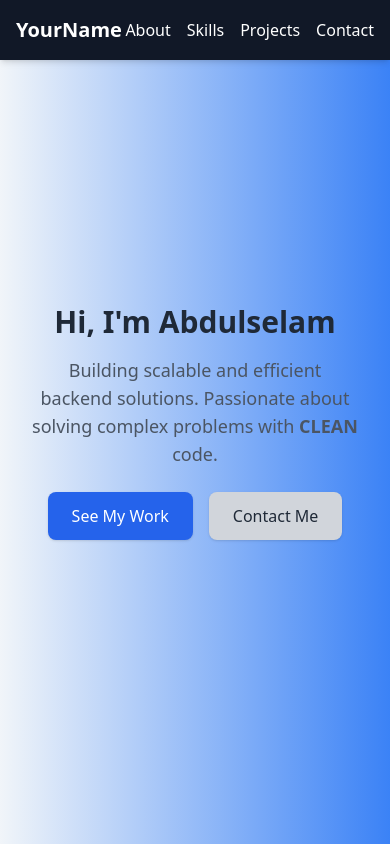
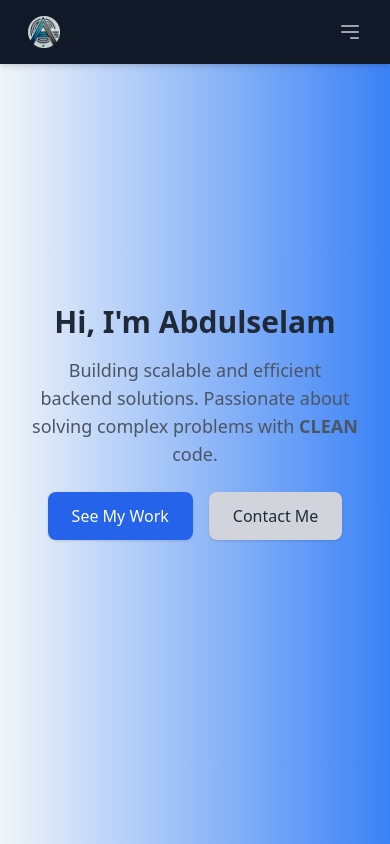
Before and after one commit to AbdulselamAbdurehman/Portfolio, a Next.js app: page / in a window 390 px wide. Shown: the top 844 px of the page. Built offline with nearby package versions, Linux system fonts and the light colour scheme.

Commit message:
Fix header bug medium screen

```diff
--- a/app/components/Header.tsx
+++ b/app/components/Header.tsx
@@ -5,6 +5,7 @@ import { useState, useEffect } from "react";
 const Header = () => {
   const [showHeader, setShowHeader] = useState(true);
   const [prevScrollY, setPrevScrollY] = useState(0);
+  const [isMenuOpen, setIsMenuOpen] = useState(false);
 
   useEffect(() => {
     const handleScroll = () => {
@@ -13,6 +14,7 @@ const Header = () => {
         setShowHeader(true);
       } else {
         setShowHeader(false);
+        isMenuOpen && setIsMenuOpen(false);
       }
       setPrevScrollY(currentScrollY);
     };
@@ -23,25 +25,57 @@ const Header = () => {
 
   return (
     <header
-      className={`fixed top-0 left-0 w-full bg-gray-900 text-white p-4 shadow-md transition-transform ${
+      className={`fixed top-0 left-0 w-full bg-gray-900 text-white p-4 shadow-md transition-transform z-50 ${
         showHeader ? "translate-y-0" : "-translate-y-full"
       }`}
     >
-      <div className="max-w-6xl mx-auto flex justify-between items-center">
-        <a href="#home" className="text-xl font-bold">
-          YourName
+      <div className="flex justify-between items-center mx-3 md:mx-9 lg:mx-16">
+        <a href="#hero" className="text-xl font-bold">
+          <img className="h-8 w-8" src="/icons/logo.png" alt="Logo" />
         </a>
-        <nav className="flex gap-4">
-          <a href="#about" className="hover:text-gray-300">
+
+        <button
+          onClick={() => setIsMenuOpen(!isMenuOpen)}
+          className="sm:hidden text-gray-400 hover:text-gray-300"
+          aria-label="Toggle Navigation"
+        >
+          <svg
+            xmlns="http://www.w3.org/2000/svg"
+            className="h-6 w-6"
+            fill="none"
+            viewBox="0 0 24 24"
+            stroke="currentColor"
+          >
+            <path
+              strokeLinecap="round"
+              strokeLinejoin="round"
+              strokeWidth="2"
+              d="M4 6h16M4 12h16m-7 6h7"
+            />
+          </svg>
+        </button>
+
+        <nav
+          className={`flex-col sm:flex-row flex sm:opacity-100 sm:max-h-[500px] sm:pl-6  sm:gap-4 absolute sm:static top-14 left-0 w-full sm:w-auto bg-gray-900 sm:bg-transparent text-white overflow-hidden transition-all duration-1000 ease-in-out
+            ${
+              isMenuOpen
+                ? "opacity-100 max-h-[500px] pl-6"
+                : "opacity-0 max-h-0"
+            }
+
+
+            `}
+        >
+          <a href="#about" className="hover:text-gray-300 py-2 px-4 sm:py-0">
             About
           </a>
-          <a href="#skills" className="hover:text-gray-300">
+          <a href="#skills" className="hover:text-gray-300 py-2 px-4 sm:py-0">
             Skills
           </a>
-          <a href="#projects" className="hover:text-gray-300">
+          <a href="#projects" className="hover:text-gray-300 py-2 px-4 sm:py-0">
             Projects
           </a>
-          <a href="#contact" className="hover:text-gray-300">
+          <a href="#contact" className="hover:text-gray-300 py-2 px-4 sm:py-0">
             Contact
           </a>
         </nav>
--- a/app/components/ProjectCard.tsx
+++ b/app/components/ProjectCard.tsx
@@ -1,4 +1,3 @@
-import Image from "next/image";
 const ProjectCard = ({
   title,
   description,
@@ -13,7 +12,7 @@ const ProjectCard = ({
   imageSrc: string;
 }) => {
   return (
-    <div className="project-card p-4 border rounded-lg hover:shadow-lg dark:bg-gray-700 dark:border-gray-600">
+    <div className="project-card p-4 border-4 rounded-lg hover:shadow-lg dark:bg-gray-700 dark:border-gray-600">
       <img
         src={imageSrc}
         alt={`${title} preview`}
```
